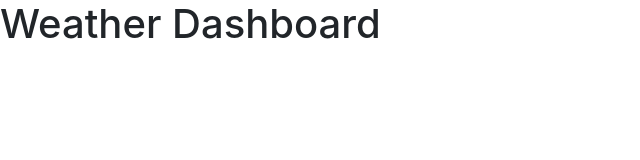
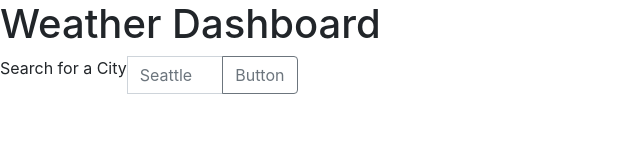
Before and after one commit to lisaannecabrera/weather-homework, a plain HTML site: page index.html in a window 1280 px wide. Shown: the whole page, without its empty margins (0-640 px from the left). Drawn offline with nearby package versions, Linux system fonts and the light colour scheme.

Commit message:
search bar

```diff
--- a/index.html
+++ b/index.html
@@ -17,7 +17,28 @@
   <body>
     <header><h1>Weather Dashboard</h1></header>
     <div class="row">
-      <div class="col-3"></div>
+      <div class="col-3">
+        <div class="input-group mb-3">
+          <label for="Search">Search for a City</label>
+          <input
+            type="text"
+            class="form-control"
+            placeholder="Seattle"
+            aria-label="Recipient's username"
+            aria-describedby="button-addon2"
+            id="Search"
+          />
+          <div class="input-group-append">
+            <button
+              class="btn btn-outline-secondary"
+              type="button"
+              id="button-addon2"
+            >
+              Button
+            </button>
+          </div>
+        </div>
+      </div>
       <div class="col"></div>
     </div>
 
```
